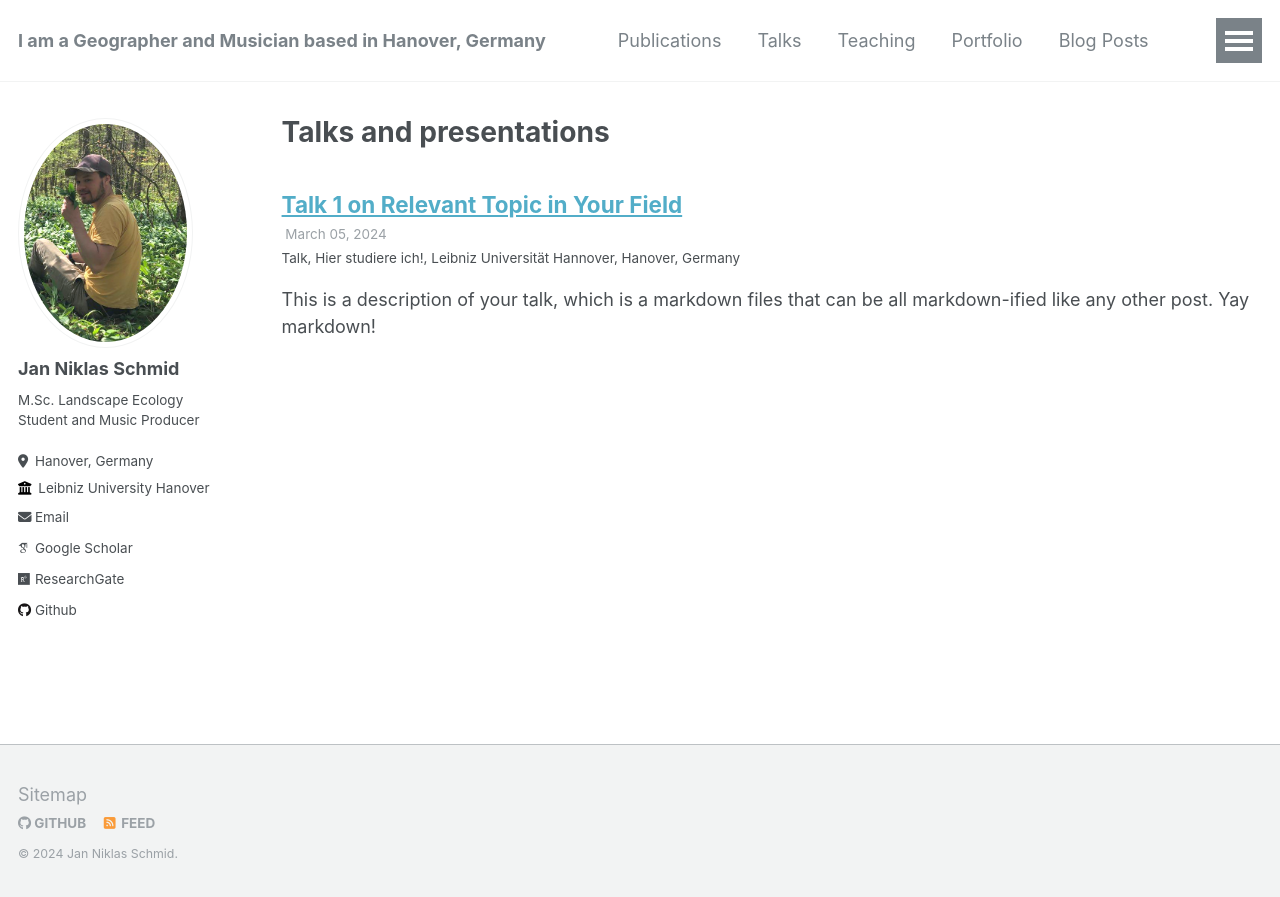
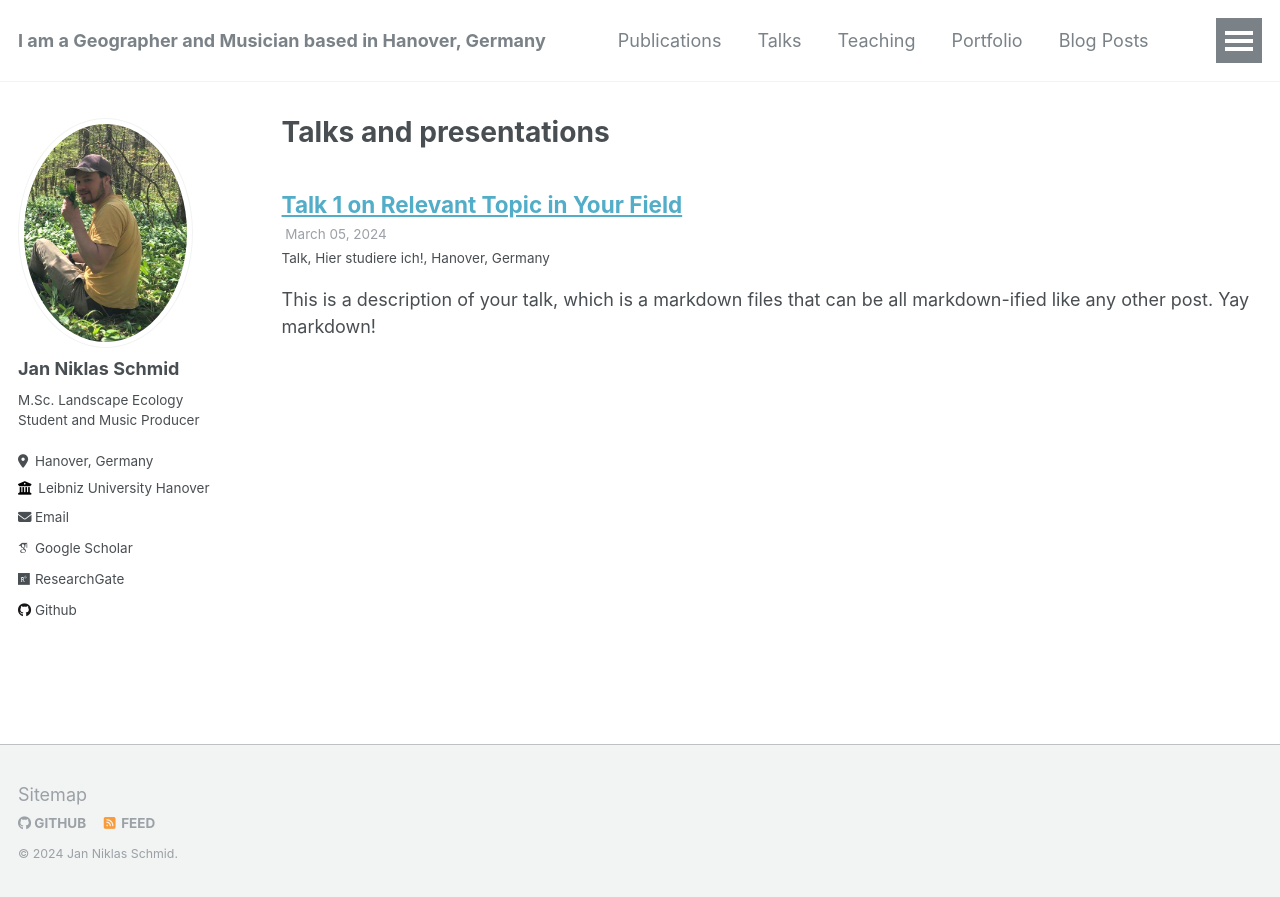
Before and after one commit to jnschmd44/jnschmd44.github.io, a Jekyll site: the page built from _pages/talks.html, in a window 1280 px wide. Shown: the top 897 px of the page. Built offline with Jekyll 4.4.1, drawn with Linux system fonts in a browser that asks for light colours; some web fonts are replaced.

Commit message:
Update 2024-03-05-talk-1.md

```diff
--- a/_talks/2024-03-05-talk-1.md
+++ b/_talks/2024-03-05-talk-1.md
@@ -5,7 +5,7 @@ type: "Talk"
 permalink: /talks/2024-03-05-talk-1
 venue: "Hier studiere ich!"
 date: 2024-03-05
-location: "Leibniz Universität Hannover, Hanover, Germany"
+location: "Hanover, Germany"
 ---
 
 This is a description of your talk, which is a markdown files that can be all markdown-ified like any other post. Yay markdown!
```
